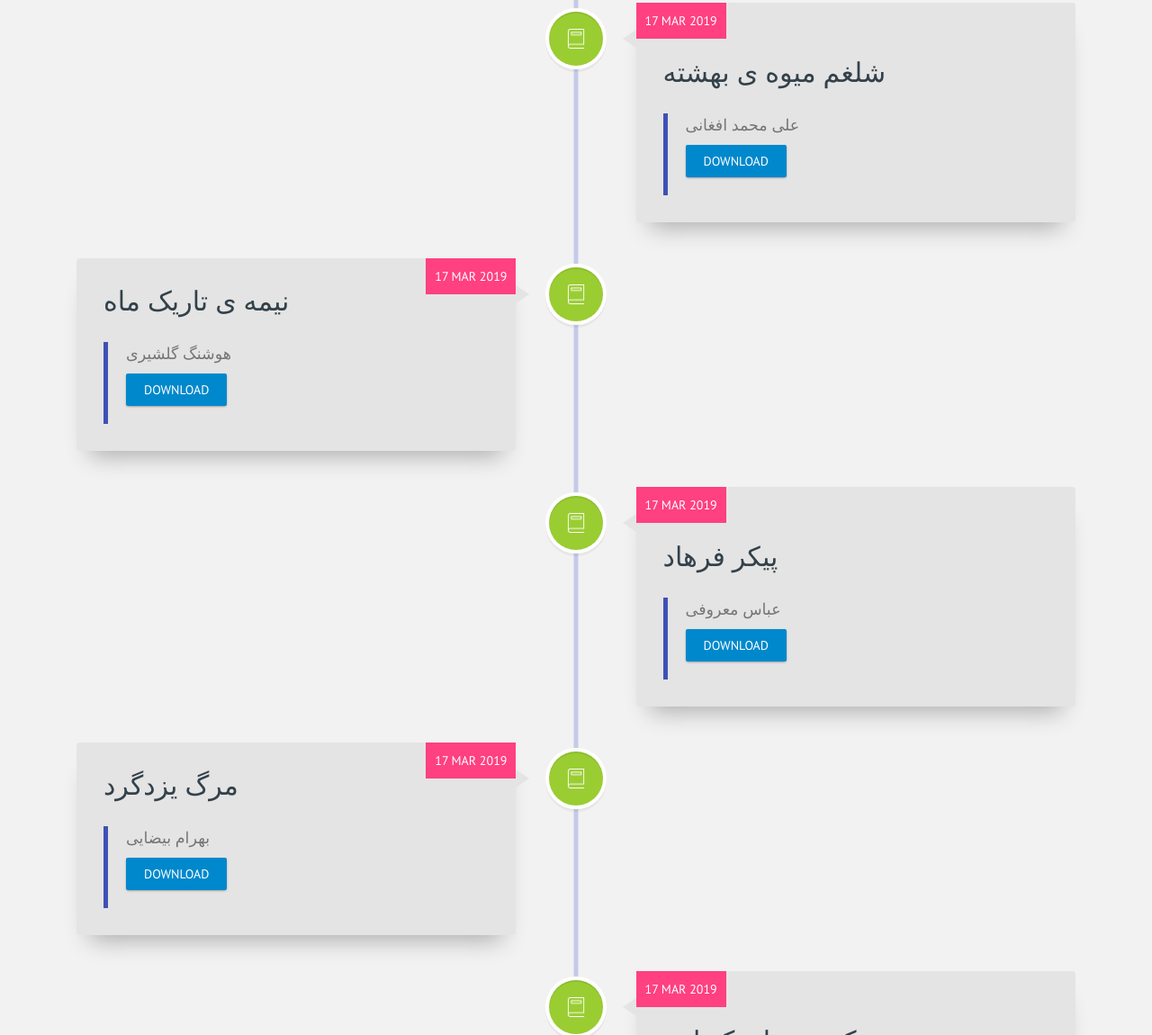
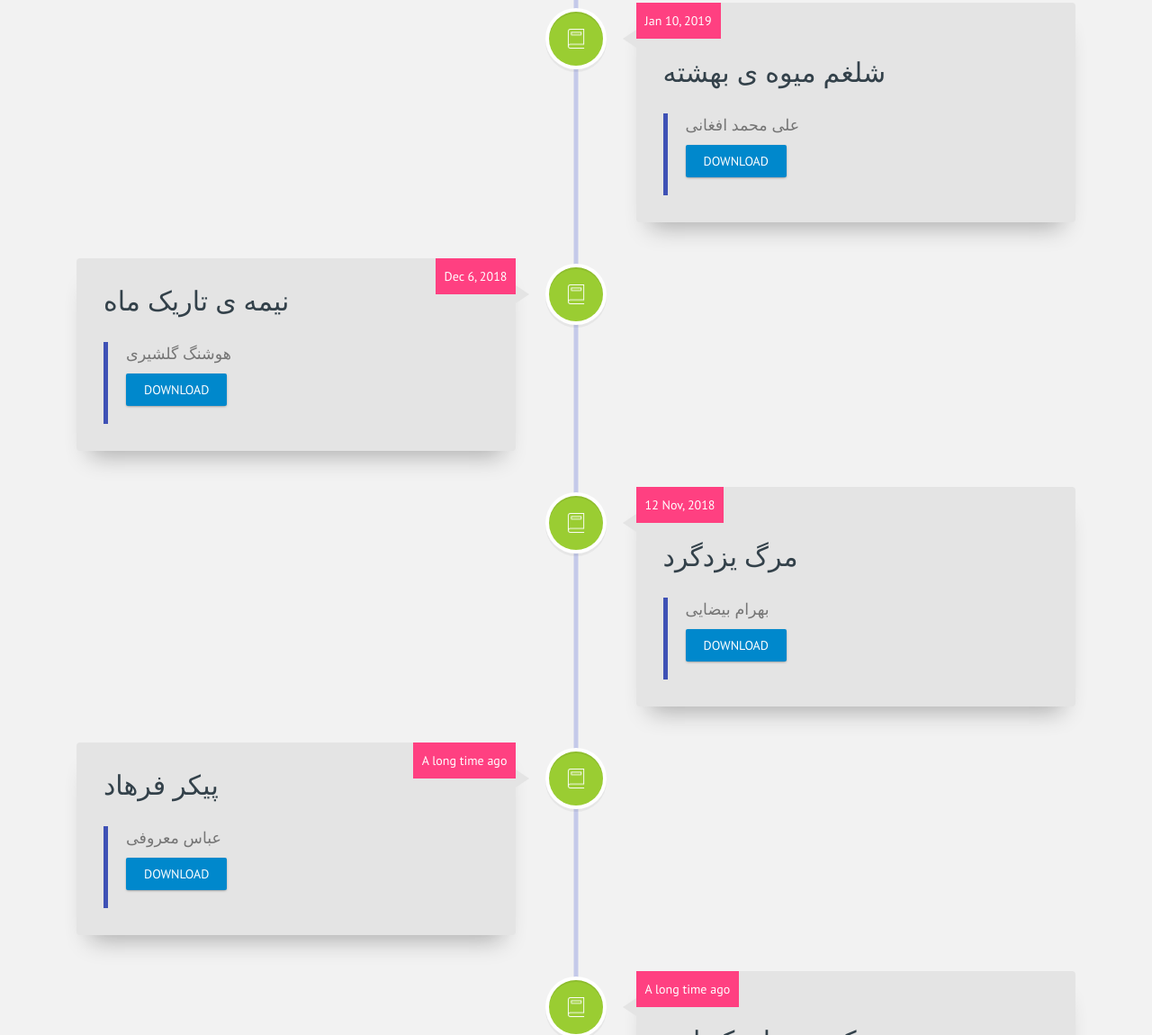
Before and after one commit to hejazizo/homepage, a plain HTML site: page bookclub/index.html in a window 1280 px wide. Shown: the part 1650-2800 px from the top of the page at 90% size. Drawn offline with nearby package versions, Linux system fonts and the light colour scheme; some packages are replaced by stand-ins of ours; a script that the page names is missing.

Commit message:
updated book dates

```diff
--- a/bookclub/index.html
+++ b/bookclub/index.html
@@ -224,7 +224,7 @@
                      <div class="timeline-img" style="background-color: yellowgreen;"><img src="assets/timeline/icons/book.png" alt="Picture"></div>
                   </a>
                   <div class="timeline-content js--fadeInLeft">
-                     <div class="date">17 MAR 2019</div>
+                     <div class="date">MAR 14, 2019</div>
                      <h2>پرنده ی زیبای من</h2>
                      <blockquote class="telegramblue">
                         فریبا وفی <br>
@@ -239,7 +239,7 @@
                      <div class="timeline-img" style="background-color: yellowgreen;"><img src="assets/timeline/icons/book.png" alt="Picture"></div>
                   </a>
                   <div class="timeline-content js--fadeInLeft">
-                     <div class="date">17 MAR 2019</div>
+                     <div class="date">Feb 28, 2019</div>
                      <h2>وردی که بره ها می خوانند</h2>
                      <blockquote class="telegramblue">
                         رضا قاسمی <br>
@@ -254,7 +254,7 @@
                      <div class="timeline-img" style="background-color: yellowgreen;"><img src="assets/timeline/icons/book.png" alt="Picture"></div>
                   </a>
                   <div class="timeline-content js--fadeInLeft">
-                     <div class="date">17 MAR 2019</div>
+                     <div class="date">Jan 25, 2019</div>
                      <h2> عقرب روی پله های راه آهن اندیمشک</h2>
                      <blockquote class="telegramblue">
                         حسین مرتضاییان آبکنار <br>
@@ -269,7 +269,7 @@
                      <div class="timeline-img" style="background-color: yellowgreen;"><img src="assets/timeline/icons/book.png" alt="Picture"></div>
                   </a>
                   <div class="timeline-content js--fadeInLeft">
-                     <div class="date">17 MAR 2019</div>
+                     <div class="date">Jan 10, 2019</div>
                      <h2>شلغم میوه ی بهشته</h2>
                      <blockquote class="telegramblue">
                         علی محمد افغانی <br>
@@ -284,7 +284,7 @@
                      <div class="timeline-img" style="background-color: yellowgreen;"><img src="assets/timeline/icons/book.png" alt="Picture"></div>
                   </a>
                   <div class="timeline-content js--fadeInLeft">
-                     <div class="date">17 MAR 2019</div>
+                     <div class="date">Dec 6, 2018</div>
                      <h2>نیمه ی تاریک ماه</h2>
                      <blockquote class="telegramblue">
                         هوشنگ گلشیری <br>
@@ -295,11 +295,28 @@
                </div>
 
                <div class="timeline-item">
+                  <a href="files/marge_yazdgerd.pdf">
+                     <div class="timeline-img" style="background-color: yellowgreen;"><img src="assets/timeline/icons/book.png" alt="Picture"></div>
+                  </a>
+                  <div class="timeline-content js--fadeInLeft">
+                     <div class="date">12 Nov, 2018</div>
+                     <h2>مرگ یزدگرد</h2>
+                     <blockquote class="telegramblue">
+                        بهرام بیضایی <br>
+                        <span class="btn-hyperlink"><a href="files/marge_yazdgerd.pdf"> Download</a></span>
+                        <hre></hre>
+                     </blockquote>
+                  </div>
+               </div>
+
+
+
+               <div class="timeline-item">
                   <a href="files/PeykareFarhad.pdf">
                      <div class="timeline-img" style="background-color: yellowgreen;"><img src="assets/timeline/icons/book.png" alt="Picture"></div>
                   </a>
                   <div class="timeline-content js--fadeInLeft">
-                     <div class="date">17 MAR 2019</div>
+                     <div class="date">A long time ago</div>
                      <h2>پیکر فرهاد</h2>
                      <blockquote class="telegramblue">
                         عباس معروفی <br>
@@ -309,27 +326,13 @@
                   </div>
                </div>
 
-               <div class="timeline-item">
-                  <a href="files/marge_yazdgerd.pdf">
-                     <div class="timeline-img" style="background-color: yellowgreen;"><img src="assets/timeline/icons/book.png" alt="Picture"></div>
-                  </a>
-                  <div class="timeline-content js--fadeInLeft">
-                     <div class="date">17 MAR 2019</div>
-                     <h2>مرگ یزدگرد</h2>
-                     <blockquote class="telegramblue">
-                        بهرام بیضایی <br>
-                        <span class="btn-hyperlink"><a href="files/marge_yazdgerd.pdf"> Download</a></span>
-                        <hre></hre>
-                     </blockquote>
-                  </div>
-               </div>
 
                <div class="timeline-item">
                   <a href="files/Komedihaie_Keyhani.pdf">
                      <div class="timeline-img" style="background-color: yellowgreen;"><img src="assets/timeline/icons/book.png" alt="Picture"></div>
                   </a>
                   <div class="timeline-content js--fadeInLeft">
-                     <div class="date">17 MAR 2019</div>
+                     <div class="date">A long time ago</div>
                      <h2>کمدی های کیهانی</h2>
                      <blockquote class="telegramblue">
                         ایتالو کالوینو <br>
@@ -344,7 +347,7 @@
                      <div class="timeline-img" style="background-color: yellowgreen;"><img src="assets/timeline/icons/book.png" alt="Picture"></div>
                   </a>
                   <div class="timeline-content js--fadeInLeft">
-                     <div class="date">17 MAR 2019</div>
+                     <div class="date">A long time ago</div>
                      <h2>لایه های بیابانی</h2>
                      <blockquote class="telegramblue">
                         محمود دولت آبادی <br>
@@ -359,7 +362,7 @@
                      <div class="timeline-img" style="background-color: yellowgreen;"><img src="assets/timeline/icons/book.png" alt="Picture"></div>
                   </a>
                   <div class="timeline-content js--fadeInLeft">
-                     <div class="date">17 MAR 2019</div>
+                     <div class="date">A long time ago</div>
                      <h2>آینه های در دار</h2>
                      <blockquote class="telegramblue">
                         هوشنگ گلشیری <br>
@@ -374,7 +377,7 @@
                      <div class="timeline-img" style="background-color: yellowgreen;"><img src="assets/timeline/icons/book.png" alt="Picture"></div>
                   </a>
                   <div class="timeline-content js--fadeInLeft">
-                     <div class="date">17 MAR 2019</div>
+                     <div class="date">A long time ago</div>
                      <h2>ملکوت</h2>
                      <blockquote class="telegramblue">
                         بهرام صادقی <br>
@@ -389,7 +392,7 @@
                      <div class="timeline-img" style="background-color: yellowgreen;"><img src="assets/timeline/icons/book.png" alt="Picture"></div>
                   </a>
                   <div class="timeline-content js--fadeInLeft">
-                     <div class="date">17 MAR 2019</div>
+                     <div class="date">A long time ago</div>
                      <h2>نماز خانه ی کوچک من</h2>
                      <blockquote class="telegramblue">
                         هوشنگ گلشیری <br>
@@ -404,7 +407,7 @@
                      <div class="timeline-img" style="background-color: yellowgreen;"><img src="assets/timeline/icons/book.png" alt="Picture"></div>
                   </a>
                   <div class="timeline-content js--fadeInLeft">
-                     <div class="date">17 MAR 2019</div>
+                     <div class="date">A long time ago</div>
                      <h2>از پرندگان مهاجر بپرس</h2>
                      <blockquote class="telegramblue">
                         سیمین دانشور <br>
```
